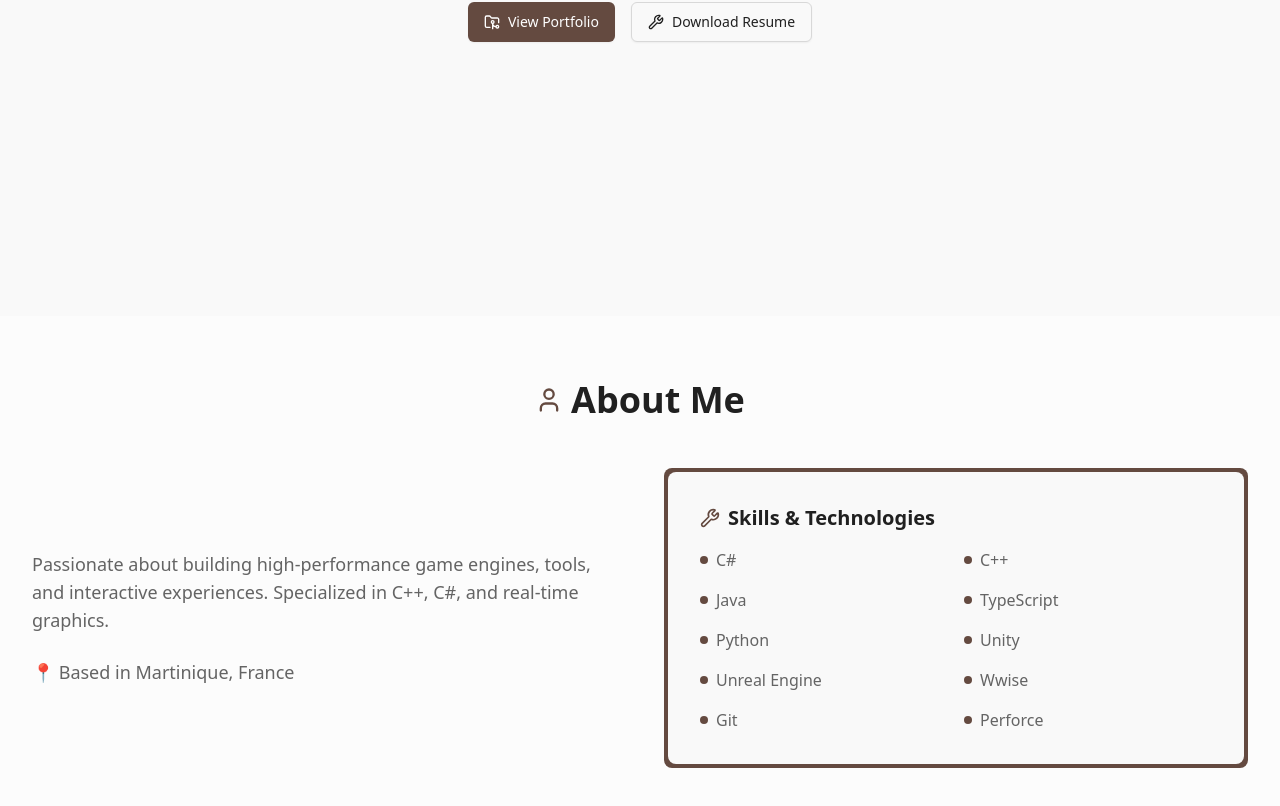
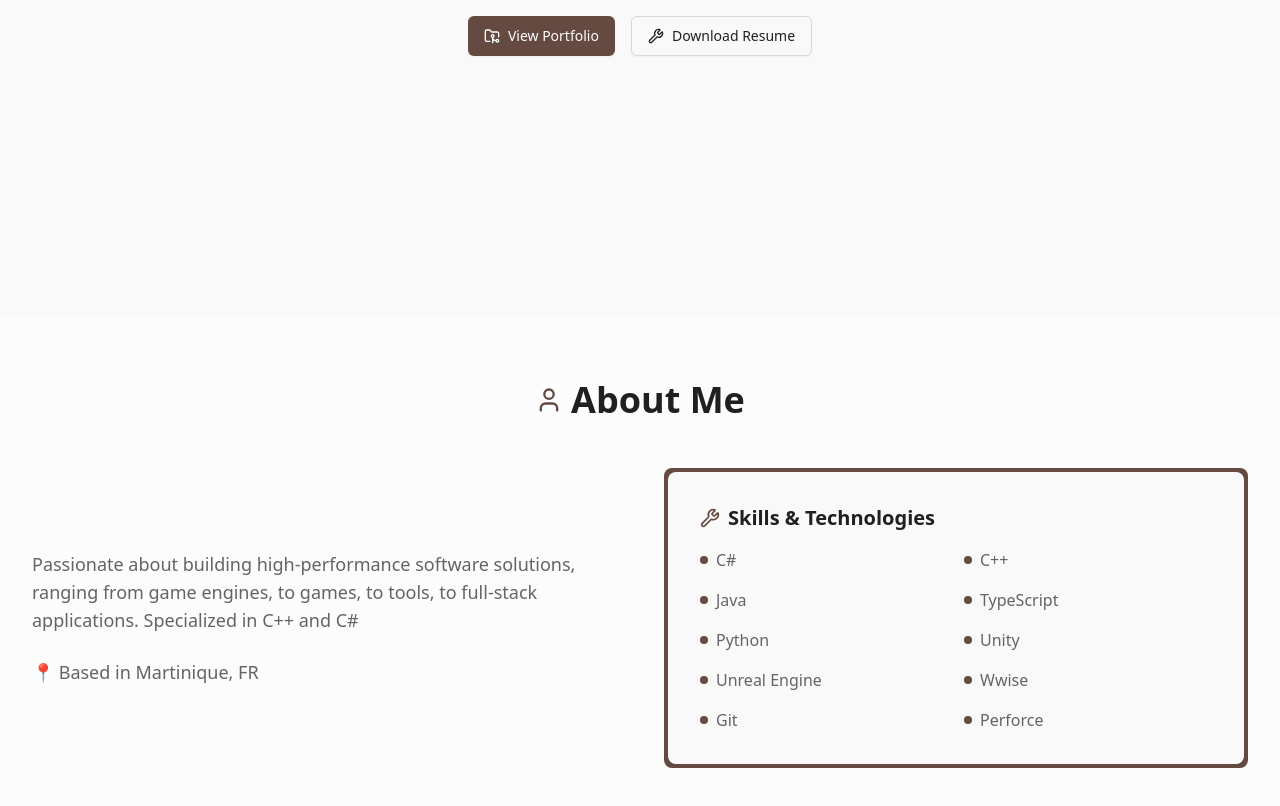
Before and after one commit to Hezaerd/hezaerd.com, a Next.js app: page / in a window 1280 px wide. Shown: the part 484-1290 px from the top of the page. Built offline with nearby package versions, Linux system fonts and the light colour scheme; no server answers.

Commit message:
feat: update personal info

```diff
--- a/src/data/personal-info.ts
+++ b/src/data/personal-info.ts
@@ -9,7 +9,7 @@ export interface PersonalInfo {
 export const personalInfo: PersonalInfo = {
 	name: "Hezaerd",
 	role: "Software Engineer",
-	bio: "Passionate about building high-performance game engines, tools, and interactive experiences. Specialized in C++, C#, and real-time graphics.",
+	bio: "Passionate about building high-performance software solutions, ranging from game engines, to games, to tools, to full-stack applications. Specialized in C++ and C#",
 	email: "hezaerd@hezaerd.com",
-	location: "Martinique, France"
+	location: "Martinique, FR"
 };
```
